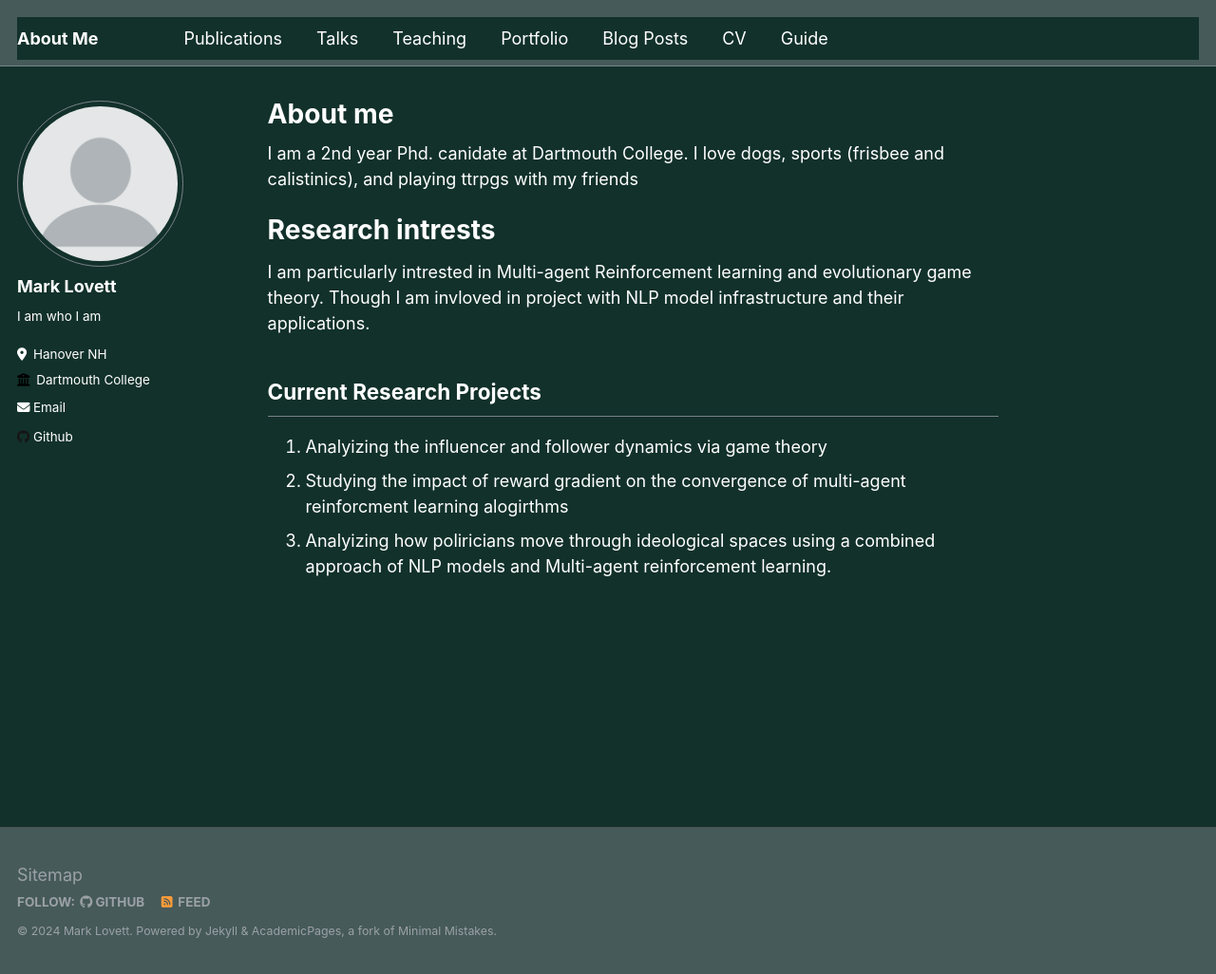
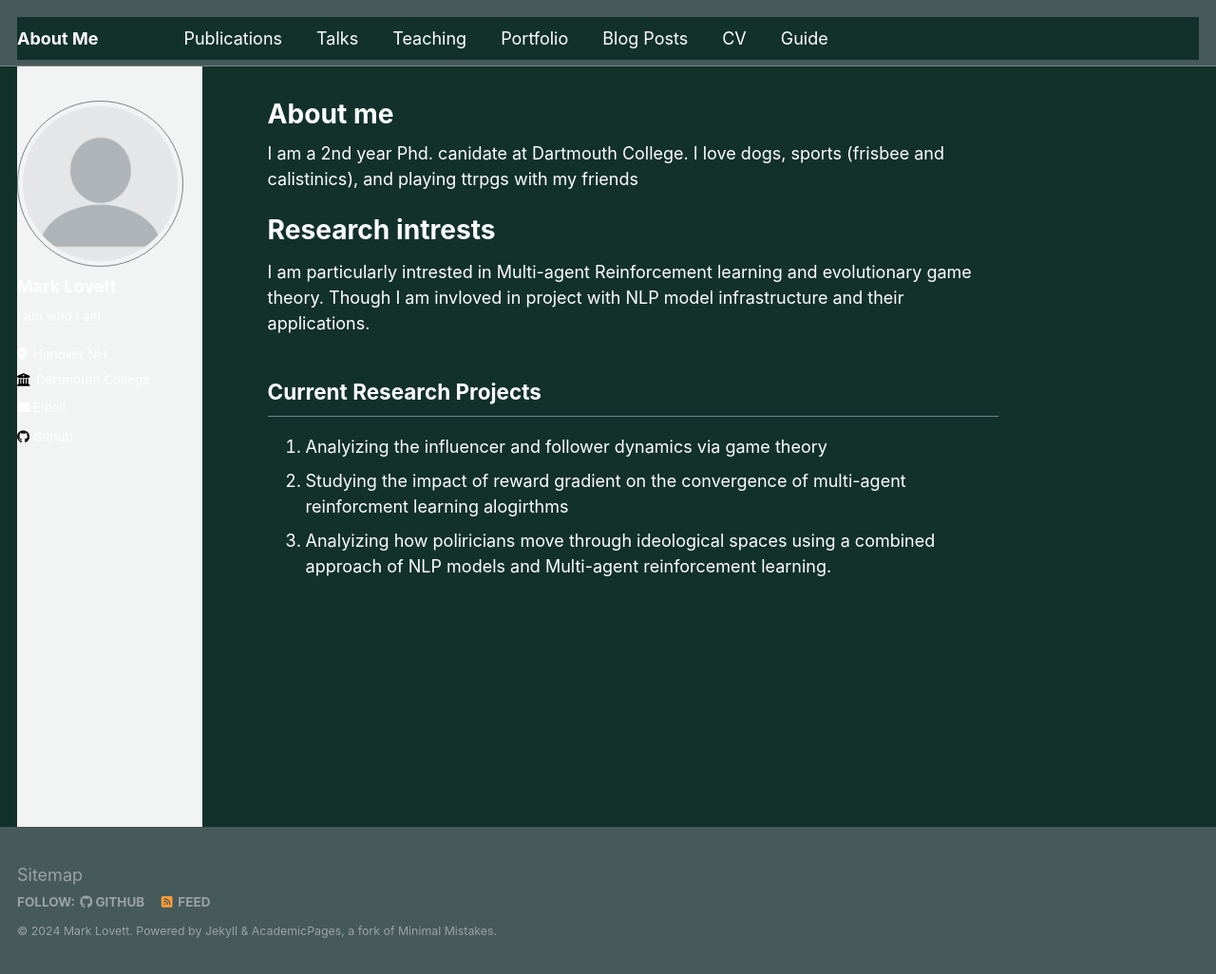
Before and after one commit to MarksLovett/MarksLovett.github.io, a Jekyll site: the page built from _pages/about.md, in a window 1280 px wide and 1026 px high. Shown: the whole window at 95% size. Built offline with Jekyll 4.4.1, drawn with Linux system fonts in a browser that asks for light colours.

Commit message:
Update _sidebar.scss

```diff
--- a/_sass/_sidebar.scss
+++ b/_sass/_sidebar.scss
@@ -9,7 +9,7 @@
 .sidebar {
   -webkit-transform: translate3d(0, 0 , 0);
           transform: translate3d(0, 0 , 0);
-
+  background-color:$lighter-gray;
   @include clearfix();
   margin-bottom: 1em;
 
```
